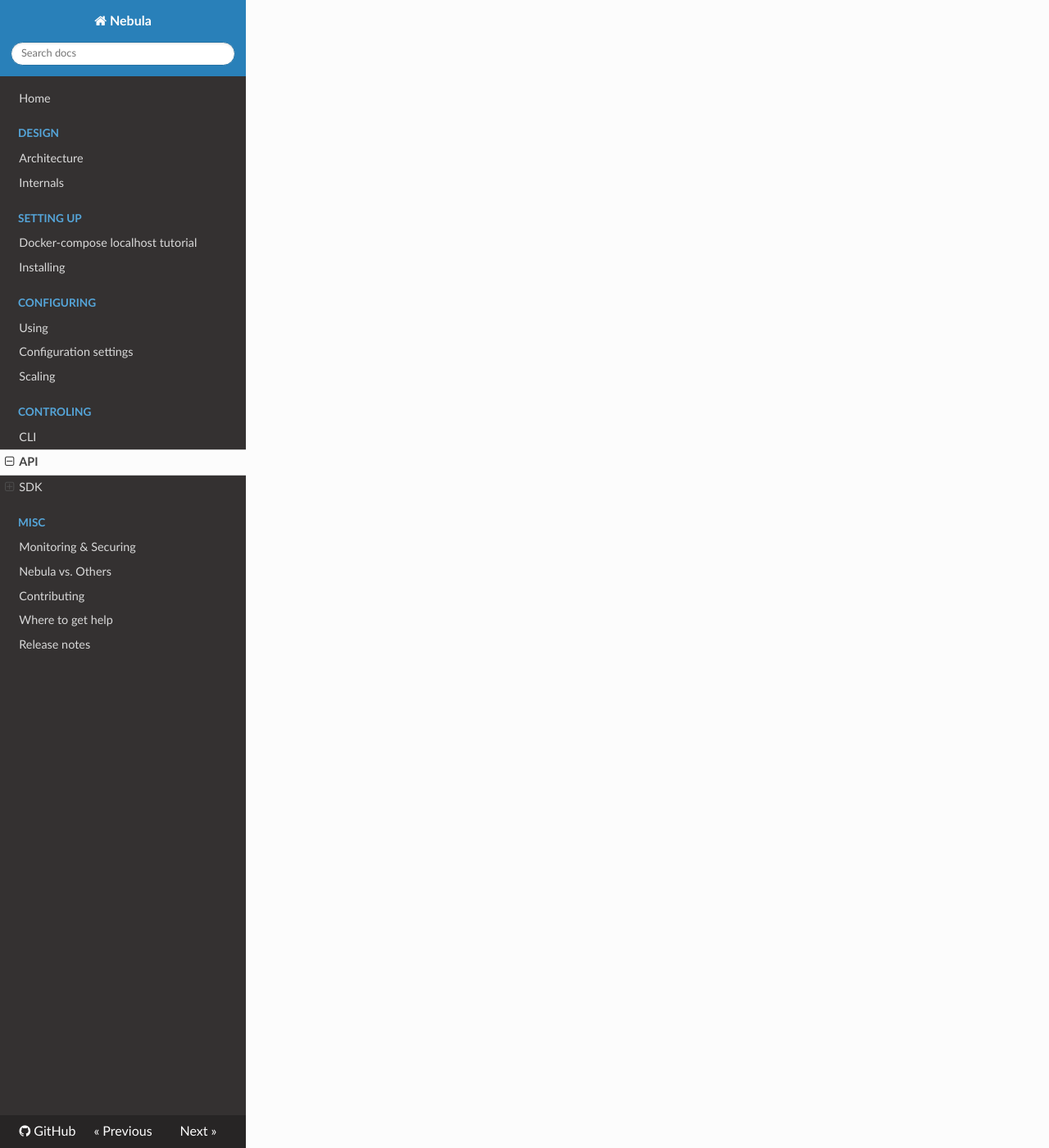
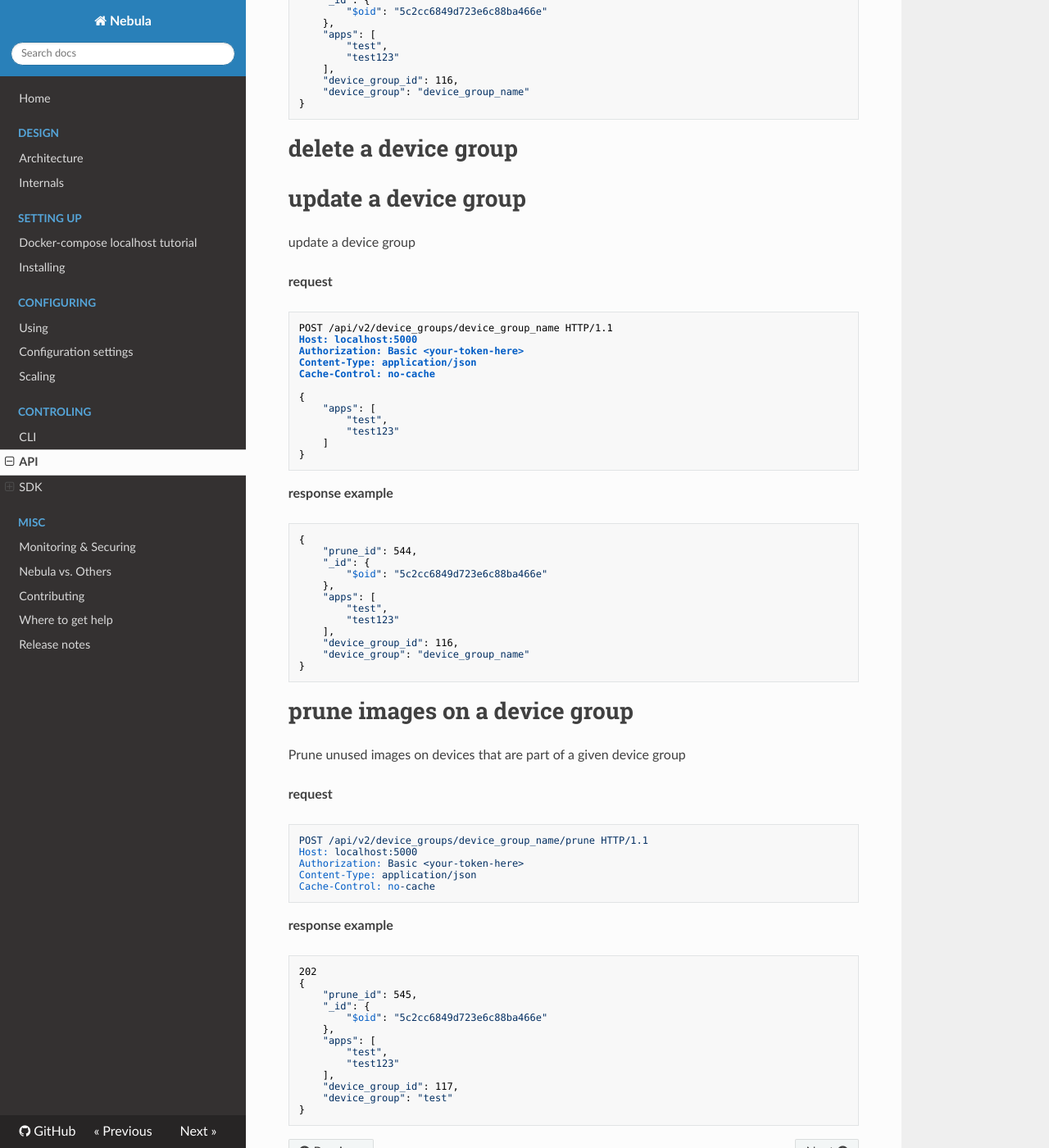
Before and after one commit to nebula-orchestrator/docs, an MkDocs documentation site: the page built from docs/api.md, in a window 1280 px wide and 1400 px high, scrolled down 11488 px. Shown: the whole window at 82% size. Built offline with MkDocs 1.6.1, drawn with Linux system fonts in a browser that asks for light colours; nearby versions of some CDN libraries; old or Windows-style settings are respelled for this version of MkDocs; some of the changed text lies outside the part shown.

Commit message:
finished updating the api docs

````diff
--- a/docs/api.md
+++ b/docs/api.md
@@ -55,7 +55,7 @@
 {
     "app_name": "app_name",
     "env_vars": {
-        "test": "app_name"
+        "test": "test123"
     },
     "app_id": 1,
     "devices": [],
@@ -583,7 +583,7 @@
  **request**
 
 ```
-GET /api/v2/device_groups/test HTTP/1.1
+GET /api/v2/device_groups/device_group_name HTTP/1.1
 Host: localhost:5000
 Authorization: Basic <your-token-here>
 Content-Type: application/json
@@ -603,7 +603,7 @@
         "test123"
     ],
     "device_group_id": 116,
-    "device_group": "test"
+    "device_group": "device_group_name"
 }
 ```
 
@@ -632,9 +632,110 @@
 ```
 
 # create a device group
+create a device group
+
+ **request**
+
+```
+POST /api/v2/device_groups/device_group_name HTTP/1.1
+Host: localhost:5000
+Authorization: Basic <your-token-here>
+Content-Type: application/json
+Cache-Control: no-cache
+
+{
+    "apps": [
+        "test",
+        "test123"
+    ]
+}
+```
+
+ **response example**
+
+```
+{
+    "prune_id": 544,
+    "_id": {
+        "$oid": "5c2cc6849d723e6c88ba466e"
+    },
+    "apps": [
+        "test",
+        "test123"
+    ],
+    "device_group_id": 116,
+    "device_group": "device_group_name"
+}
+```
 
 # delete a device group
 
+
 # update a device group
+update a device group
+
+ **request**
+
+```
+POST /api/v2/device_groups/device_group_name HTTP/1.1
+Host: localhost:5000
+Authorization: Basic <your-token-here>
+Content-Type: application/json
+Cache-Control: no-cache
+
+{
+    "apps": [
+        "test",
+        "test123"
+    ]
+}
+```
+
+ **response example**
+
+```
+{
+    "prune_id": 544,
+    "_id": {
+        "$oid": "5c2cc6849d723e6c88ba466e"
+    },
+    "apps": [
+        "test",
+        "test123"
+    ],
+    "device_group_id": 116,
+    "device_group": "device_group_name"
+}
+```
+
 
 # prune images on a device group
+Prune unused images on  devices that are part of a given device group
+
+ **request**
+
+```
+POST /api/v2/device_groups/device_group_name/prune HTTP/1.1
+Host: localhost:5000
+Authorization: Basic <your-token-here>
+Content-Type: application/json
+Cache-Control: no-cache
+```
+
+ **response example**
+
+```
+202
+{
+    "prune_id": 545,
+    "_id": {
+        "$oid": "5c2cc6849d723e6c88ba466e"
+    },
+    "apps": [
+        "test",
+        "test123"
+    ],
+    "device_group_id": 117,
+    "device_group": "test"
+}
+```
````
